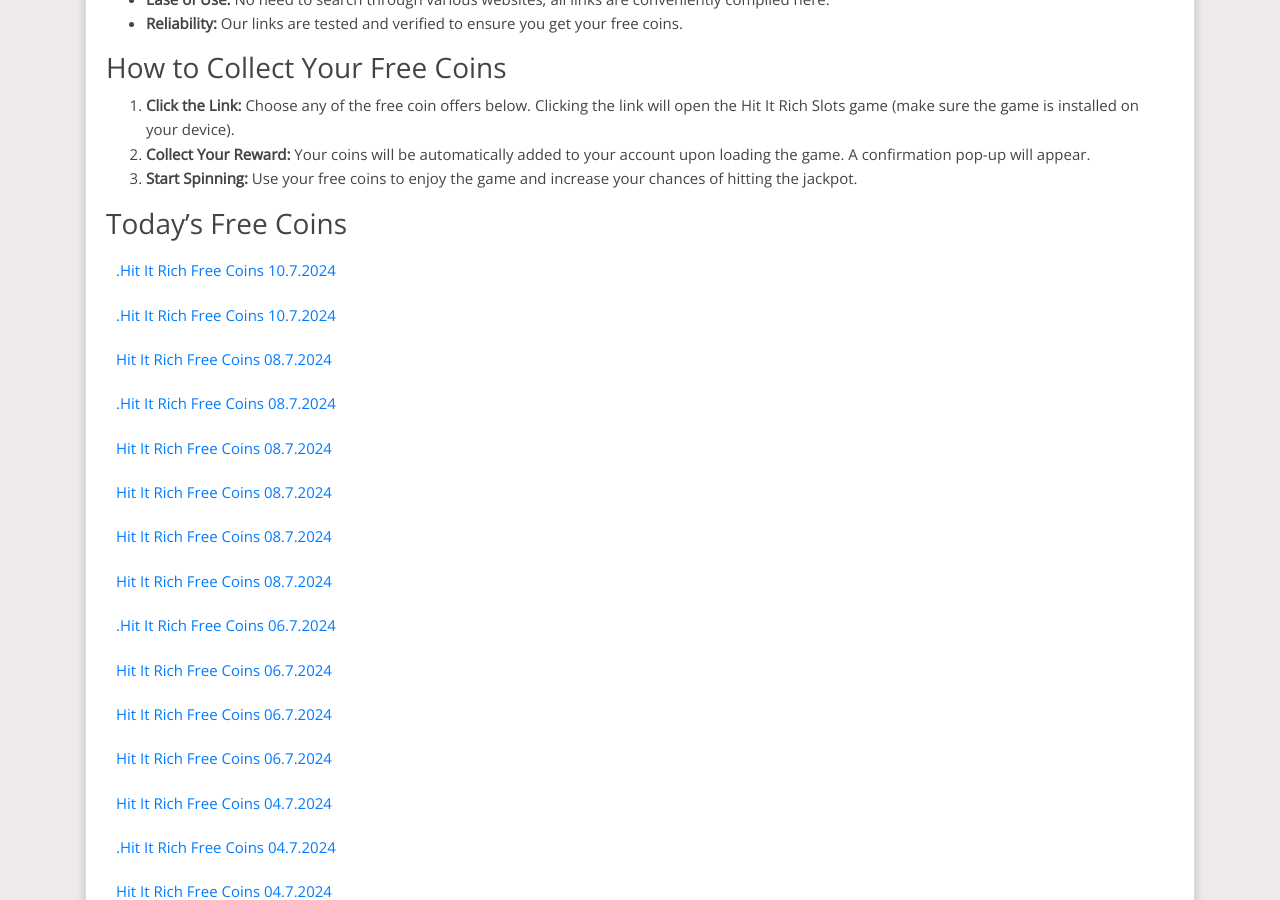
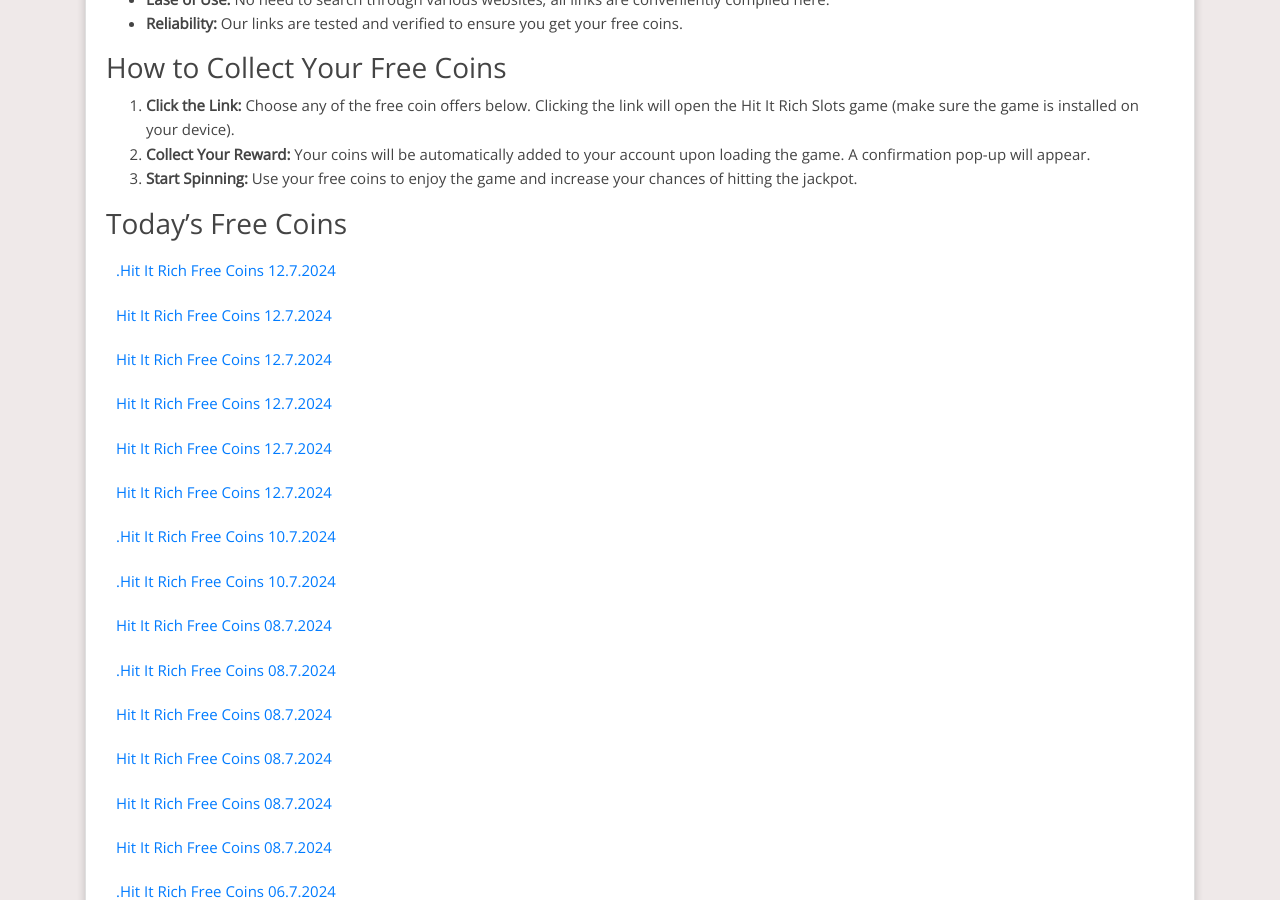
Before and after one commit to Prollad99/bs-net, a Jekyll site: the page built from _posts/2024-06-29-hit-it-rich.md, in a window 1280 px wide and 900 px high, scrolled down 475 px. Built offline with Jekyll 4.4.1, drawn with Linux system fonts in a browser that asks for light colours; nearby versions of some CDN libraries; comment, search, counter and statistics services are not loaded.

Commit message:
Update hit-it-rich reward links

```diff
--- a/_includes/hit-it-rich.html
+++ b/_includes/hit-it-rich.html
@@ -1,4 +1,10 @@
 <html><body><div class="reward"><ul>
+<li><a href="https://web.hititrich.zynga.com/client/mobile_landing.php?sku_key=hir&rewardKey=ilink_tFdGnQK0A9amFd2CGbEkTh4cNZbCkFoFy8gIIwTcKn8Fy">.hit it rich free coins 12.7.2024</a></li>
+<li><a href="https://web.hititrich.zynga.com/client/mobile_landing.php?sku_key=hir&rewardKey=ilink_Wp42mQMuS2khsvoc55p0Wtq981Sh9JgkulRQ5AO0GIfE9">hit it rich free coins 12.7.2024</a></li>
+<li><a href="https://web.hititrich.zynga.com/client/mobile_landing.php?sku_key=hir&rewardKey=ilink_z8hsHmMVczcncH5L0WeqItnHOzSsBdmXiUP7f7F31gSNZ">hit it rich free coins 12.7.2024</a></li>
+<li><a href="https://web.hititrich.zynga.com/client/mobile_landing.php?sku_key=hir&rewardKey=ilink_4smsFItq9RalRvajPfMOQU6TggPEUQ3cn0sgciBnUgDOV">hit it rich free coins 12.7.2024</a></li>
+<li><a href="https://web.hititrich.zynga.com/client/mobile_landing.php?sku_key=hir&rewardKey=ilink_eLl45KOIYKJ8FrqFkb1DSR95bfC8DNhQVSfstRblo4Vff">hit it rich free coins 12.7.2024</a></li>
+<li><a href="https://web.hititrich.zynga.com/client/mobile_landing.php?sku_key=hir&rewardKey=ilink_5QfUqPUmgoxGwM7ChwqKWw3r1bGIoMWg82rtZIh6Qh2bz">hit it rich free coins 12.7.2024</a></li>
 <li><a href="https://web.hititrich.zynga.com/client/mobile_landing.php?sku_key=hir&rewardKey=ilink_Wp42mQMuS2khsvoc55p0Wtq981Sh9JgkulRQ5AO0GIfE9">.hit it rich free coins 10.7.2024</a></li>
 <li><a href="https://web.hititrich.zynga.com/client/mobile_landing.php?sku_key=hir&rewardKey=ilink_9MYSxk244GxdbtuYCtE2Jf7EcxVbq0IzzzmSy9Vfha6CZ">.hit it rich free coins 10.7.2024</a></li>
 <li><a href="https://web.hititrich.zynga.com/client/mobile_landing.php?sku_key=hir&rewardKey=ilink_dHLBV5qW3vce1iwmXTs37dD51pDzQp0qrlrJJCFWaZJAQ">hit it rich free coins 08.7.2024</a></li>
```
Also changed, not shown: links-json/hit-it-rich.json (+24 -0 lines).
